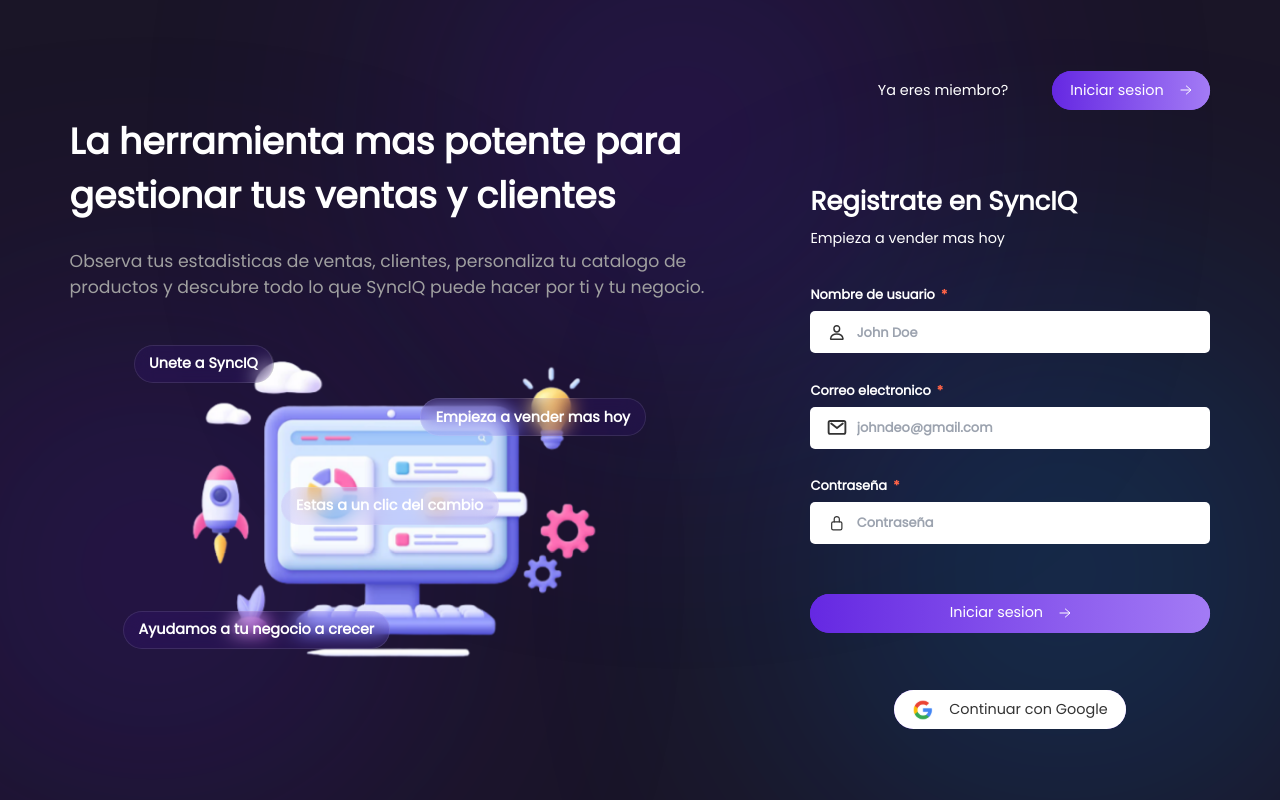
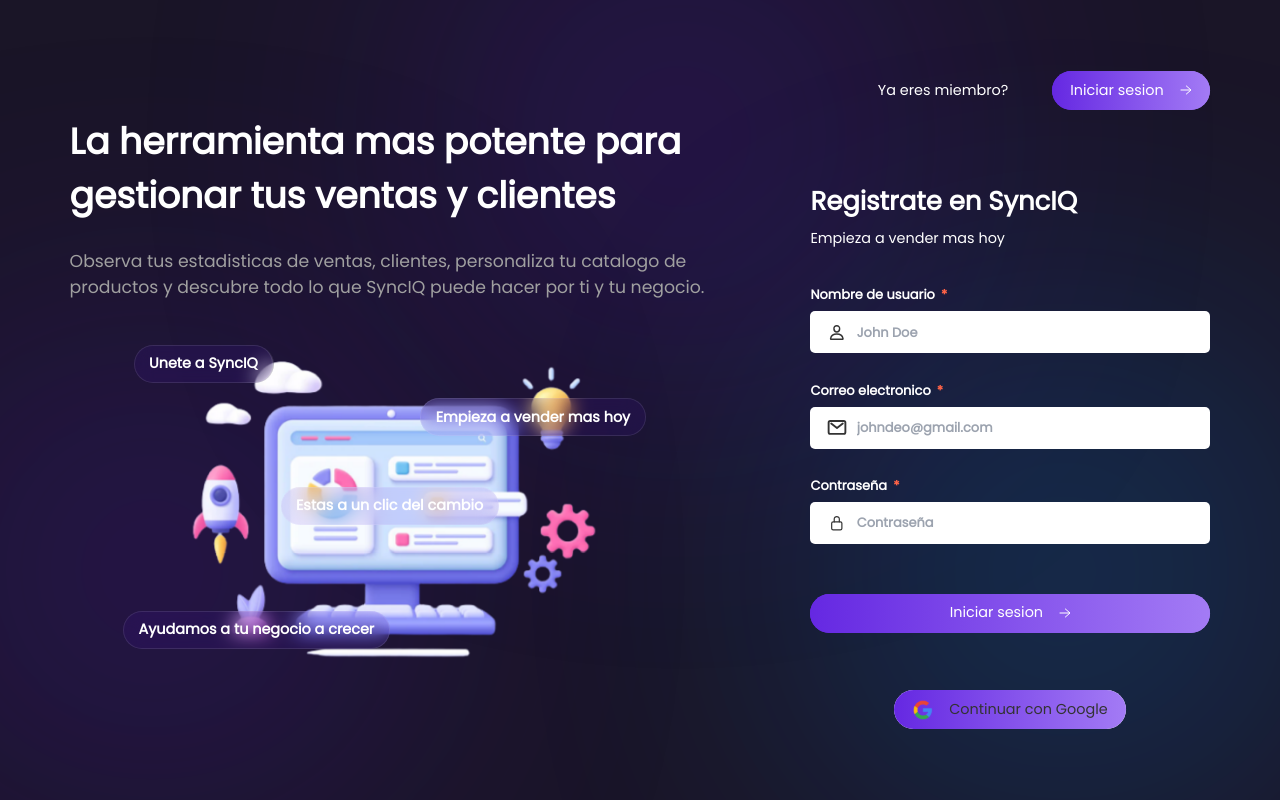
Before and after one commit to francisco-JGC/SincIQ_TESIS_CLIENT, a Next.js app: page /register in a window 1280 px wide. Built offline with nearby package versions, Linux system fonts and the light colour scheme.

Commit message:
feat: Add loading mode to CButon component

```diff
--- a/src/components/CButon/index.tsx
+++ b/src/components/CButon/index.tsx
@@ -1,5 +1,6 @@
 import './index.scss'
 import Image from 'next/image'
+import animateSpinner from '@/assets/icons-animated/tube-spinner.svg'
 
 interface CButonProps {
   children: React.ReactNode
@@ -8,6 +9,7 @@
   icon?: any
   poisition_icon?: 'left' | 'right'
   icon_size?: 'auto' | 'default'
+  loading_mode?: boolean
 }
 export const CButon = ({
   children,
@@ -16,23 +18,27 @@
   icon,
   poisition_icon = 'right',
   icon_size = 'default',
+  loading_mode,
 }: CButonProps) => {
   return (
     <button
       className={`c-button ${className}`}
+      disabled={loading_mode}
       {...props}
       style={{
         display: 'flex',
         justifyContent: 'center',
         alignItems: 'center',
         gap: '0.5rem',
+        filter: loading_mode ? 'brightness(0.6)' : 'brightness(1)',
+        cursor: loading_mode ? 'not-allowed' : 'pointer',
         ...props?.style,
       }}
-      data-icon-size={icon_size}
+      data-icon-size={loading_mode ? 'auto' : icon_size}
     >
       {poisition_icon === 'left' && icon && (
         <Image
-          src={icon}
+          src={loading_mode ? animateSpinner : icon}
           alt="icon"
           style={{
             marginRight: '0.5rem',
@@ -41,7 +47,11 @@
       )}
       {children}
       {poisition_icon === 'right' && icon && (
-        <Image src={icon} alt="icon" style={{ marginLeft: '0.5rem' }} />
+        <Image
+          src={loading_mode ? animateSpinner : icon}
+          alt="icon"
+          style={{ marginLeft: '0.5rem' }}
+        />
       )}
     </button>
   )
```
